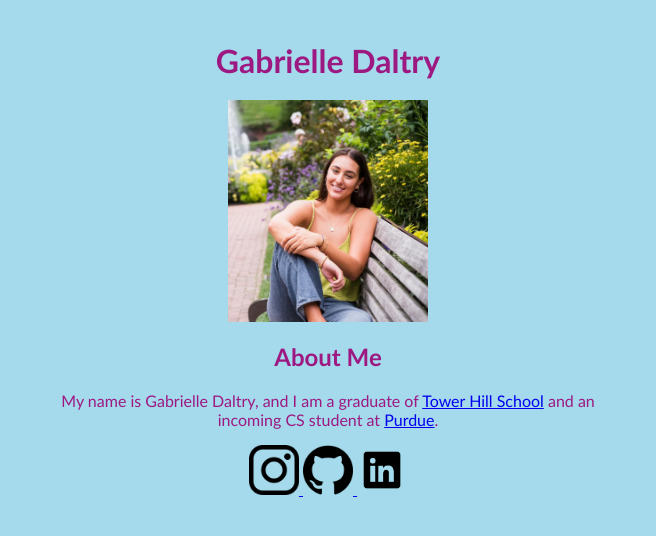
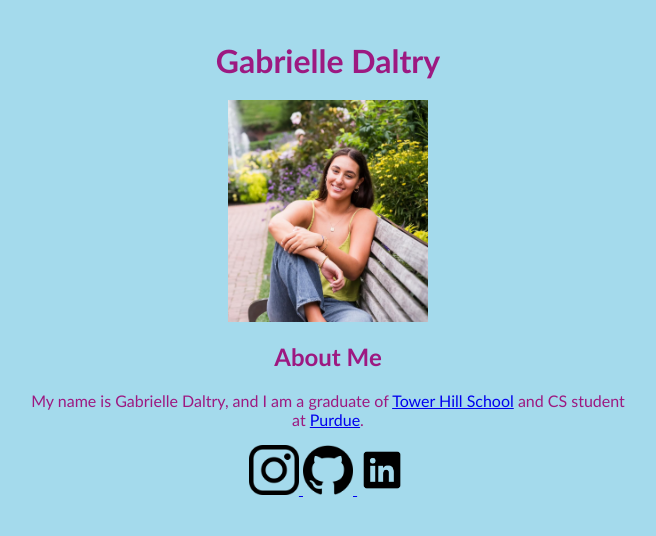
Before and after one commit to gabrielledaltry/gabrielledaltry.github.io, a plain HTML site: page index.html in a window 1280 px wide. Shown: the whole page, without its empty margins (312-968 px from the left). Drawn offline with Linux system fonts and the light colour scheme.

Commit message:
Update index.html

```diff
--- a/index.html
+++ b/index.html
@@ -44,7 +44,7 @@
     <div class="about-me">
         <h2>About Me</h2>
         <p>
-            My name is Gabrielle Daltry, and I am a graduate of <a href="https://towerhill.org">Tower Hill School</a> and an incoming CS student at <a href="https://purdue.edu">Purdue</a>.
+            My name is Gabrielle Daltry, and I am a graduate of <a href="https://towerhill.org">Tower Hill School</a> and CS student at <a href="https://purdue.edu">Purdue</a>.
         </p>
 
         <p>
```
